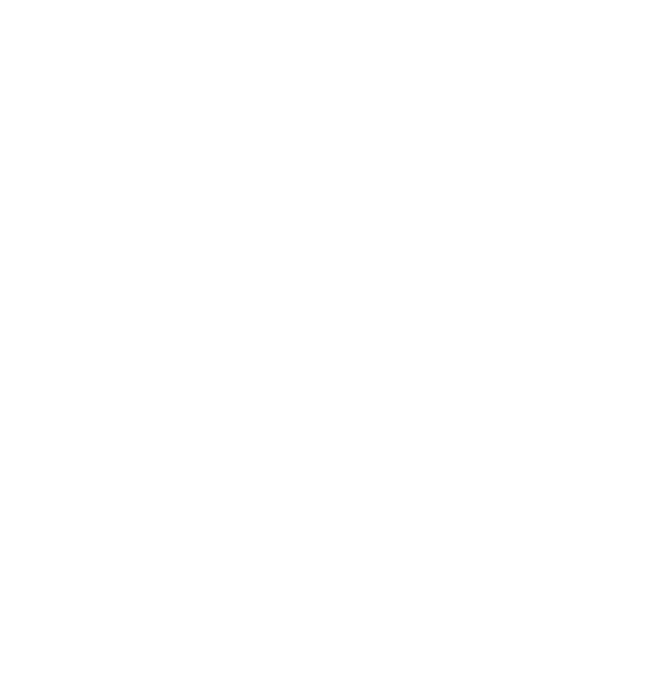
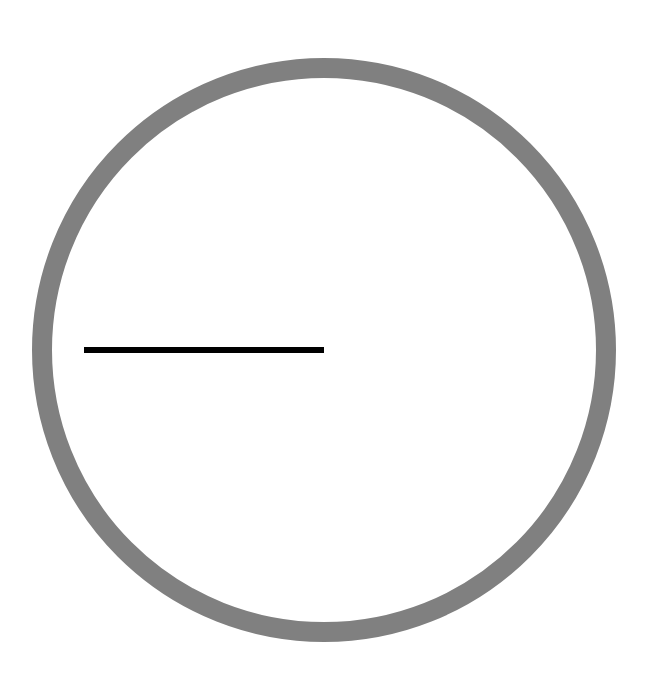
Before and after one commit to 3daddict/js-clock, a plain HTML site: page index.html in a window 1280 px wide. Shown: the whole page, without its empty margins (316-963 px from the left). Drawn offline with nearby package versions, Linux system fonts and the light colour scheme.

Commit message:
basic clock css setup

```diff
--- a/index.html
+++ b/index.html
@@ -10,6 +10,7 @@
     <script src="app.js" type="text/javascript"></script>
 </head>
 <body>
+    <div class="wrapper">
         <section class="clock">
             <div class="clock-face">
                 <div class="hand hour-hand"></div>
@@ -17,5 +18,6 @@
                 <div class="hand second-hand"></div>
             </div>
         </section>
+    </div>
 </body>
 </html>
--- a/style.css
+++ b/style.css
@@ -0,0 +1,32 @@
+.wrapper {
+    display: flex;
+    flex: 1;
+    align-items: center;
+    text-align: center;
+}
+
+.clock {
+    position: relative;
+    width: 30rem;
+    height: 30rem;
+    margin: 50px auto;
+    padding: 2rem;
+    border: 20px grey solid;
+    border-radius: 50%;
+
+}
+
+.clock-face {
+    position: relative;
+    width: 100%;
+    height: 100%;
+    transform: translateY(-3px);
+}
+
+.hand {
+    position: absolute;
+    top: 50%;
+    width: 50%;
+    height: 6px;
+    background: black;
+}
```
Lines whose indentation alone changed are shown as unchanged.
